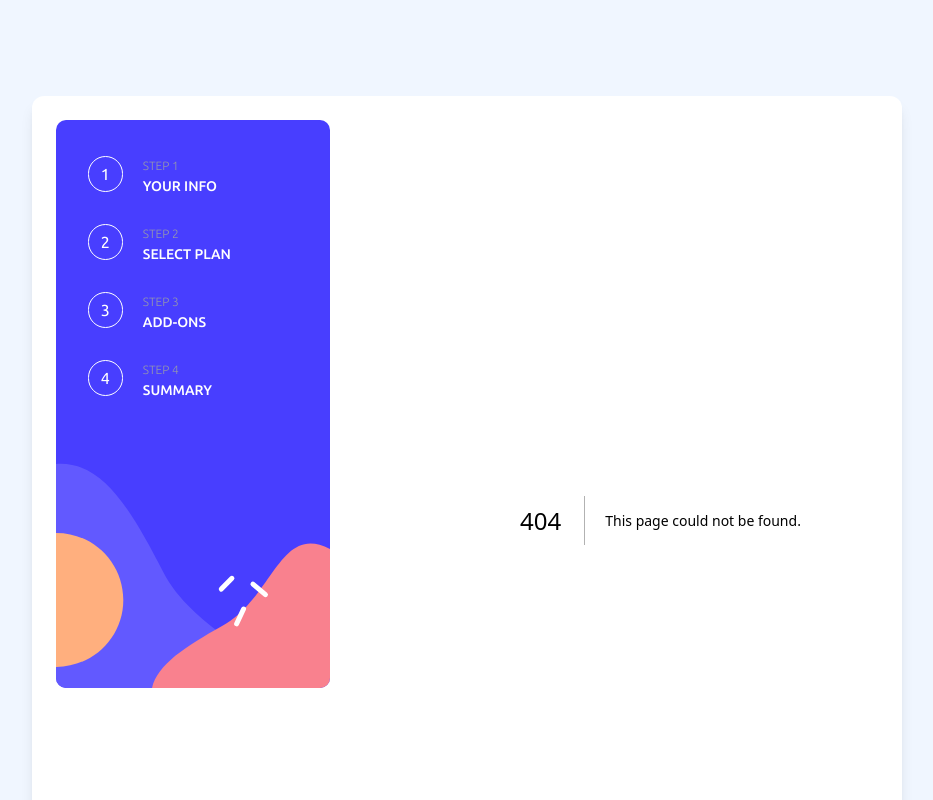
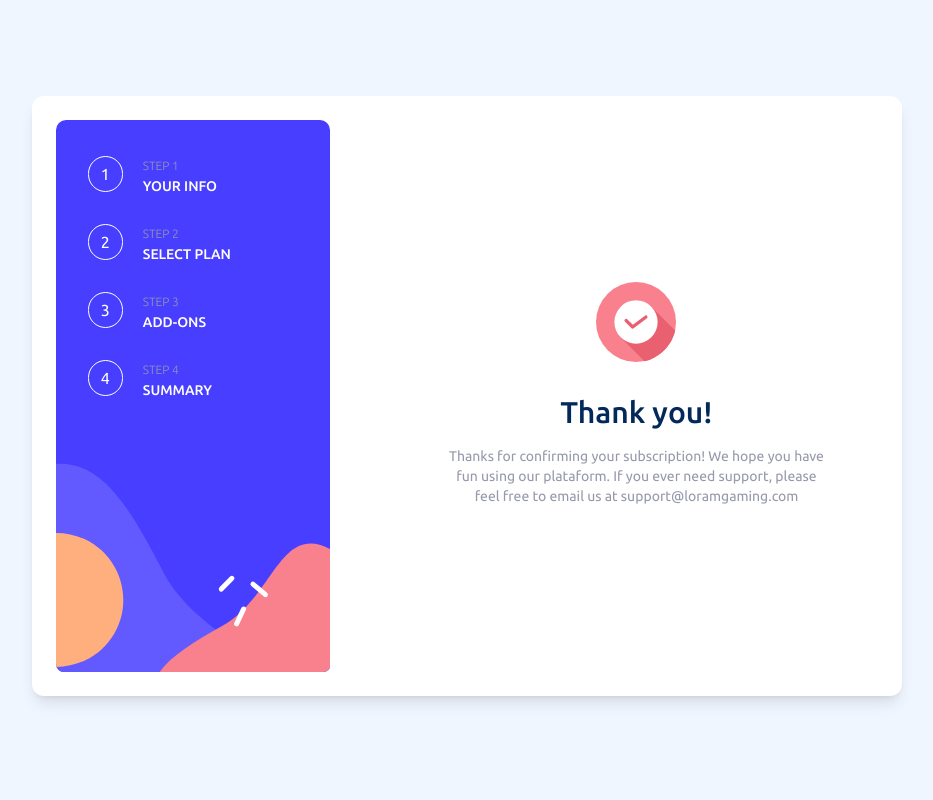
Before and after one commit to BarrosVentura/multi-step-form, a Next.js app: page /thankyou in a window 1280 px wide. Before the commit this address had no page. Shown: the top 800 px of the page, without its empty margins (173-1106 px from the left). Built offline with nearby package versions, Linux system fonts and the light colour scheme.

Commit message:
Adiciona tela de thank you

```diff
--- a/src/app/summary/page.tsx
+++ b/src/app/summary/page.tsx
@@ -4,14 +4,13 @@ import Link from "next/link";
 import { useFormProvider } from "../form-provider";
 import { useRouter } from "next/navigation";
 
-export default function AddonsPage() {
+export default function SummaryPage() {
   const { addonsBasedOnPeriod, planBasedOnPeriod, totalPrice } =
     useFormProvider();
   const router = useRouter();
 
-  function handleNextStep() {
-    // handleFormContent({ ...data });
-    // router.push("/summary");
+  function handleConfirm() {
+    router.push("/thankyou");
   }
 
   function handleGoBack() {
@@ -66,8 +65,8 @@ export default function AddonsPage() {
         </button>
 
         <button
-          type="submit"
           className="bg-purplish-blue text-light-gray py-3 px-5 rounded-lg hover:opacity-40 transition-all disabled:bg-cool-gray disabled:text-alabaster"
+          onClick={handleConfirm}
         >
           Confirm
         </button>
--- /dev/null
+++ b/src/app/thankyou/layout.tsx
@@ -0,0 +1,11 @@
+export default function ThankYouLayout({
+  children,
+}: {
+  children: React.ReactNode;
+}) {
+  return (
+    <main className="pt-8 flex flex-col justify-center items-center pr-12">
+      {children}
+    </main>
+  );
+}
--- /dev/null
+++ b/src/app/thankyou/page.tsx
@@ -0,0 +1,18 @@
+import Image from "next/image";
+import IconThankYou from "../../../public/images/icon-thank-you.svg";
+
+export default function ThankYouPage() {
+  return (
+    <>
+      <Image src={IconThankYou} alt="" />
+      <h1 className="text-3xl font-medium text-marine-blue mb-4 mt-8">
+        Thank you!
+      </h1>
+      <p className="text-cool-gray text-sm mb-9 text-center">
+        Thanks for confirming your subscription! We hope you have fun using our
+        plataform. If you ever need support, please feel free to email us at
+        support@loramgaming.com
+      </p>
+    </>
+  );
+}
```
